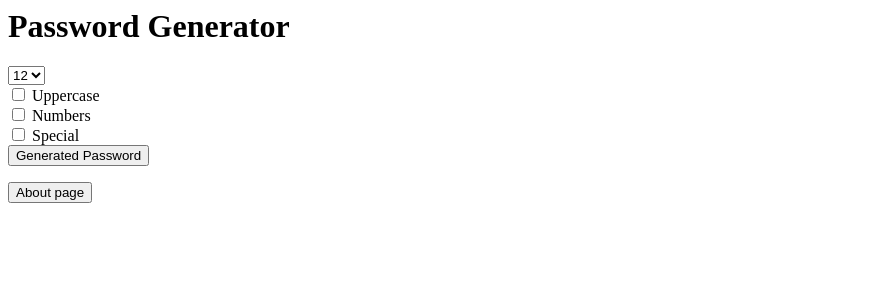
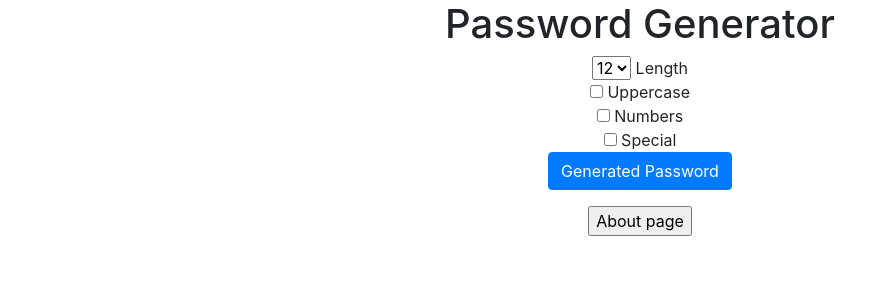
Before and after one commit to thunderboyk/django-project2.0, a Django app: page / in a window 1280 px wide. Shown: the top 300 px of the page, without its empty margins (0-890 px from the left). Run offline with Django 5.2, Linux system fonts and the light colour scheme.

Commit message:
Add files via upload
basically using bootsstrap for making the site look good

```diff
--- a/repass/generator/templates/generator/home.html
+++ b/repass/generator/templates/generator/home.html
@@ -1,3 +1,8 @@
+<link rel="stylesheet" href="https://cdn.jsdelivr.net/npm/bootstrap@4.0.0/dist/css/bootstrap.min.css" integrity="sha384-Gn5384xqQ1aoWXA+058RXPxPg6fy4IWvTNh0E263XmFcJlSAwiGgFAW/dAiS6JXm" crossorigin="anonymous">
+<script src="https://cdn.jsdelivr.net/npm/bootstrap@4.0.0/dist/js/bootstrap.min.js" integrity="sha384-JZR6Spejh4U02d8jOt6vLEHfe/JQGiRRSQQxSfFWpi1MquVdAyjUar5+76PVCmYl" crossorigin="anonymous"></script>
+
+<div class="container text-center">
+
 <h1> Password Generator </h1>
 
 <form action="{% url 'passwor' %}">
@@ -12,7 +17,7 @@
 		<option value="13">13</option>
 		<option value="14">14</option>
 		<option value="15">15</option>
-		</select>
+		</select> Length
 
 	<br>
 	<input type='checkbox' name ='Uppercase'> Uppercase
@@ -25,7 +30,8 @@
 	<br>
 
 
-	<input type="submit" value="Generated Password">
+	<input type="submit" value="Generated Password" class="btn btn-primary">
+
 
 
 
@@ -34,3 +40,5 @@
 <form action="{% url 'aboutpage' %}">
 <input type = "submit" value  = "About page">
 </form>
+
+</div>
--- a/repass/repass/wsgi.py
+++ b/repass/repass/wsgi.py
@@ -14,3 +14,7 @@ from django.core.wsgi import get_wsgi_application
 os.environ.setdefault('DJANGO_SETTINGS_MODULE', 'repass.settings')
 
 application = get_wsgi_application()
+
+
+
+#used to make the site live
```
Also changed, not shown: repass/generator/templates/generator/Password.html (+11 -3 lines).
